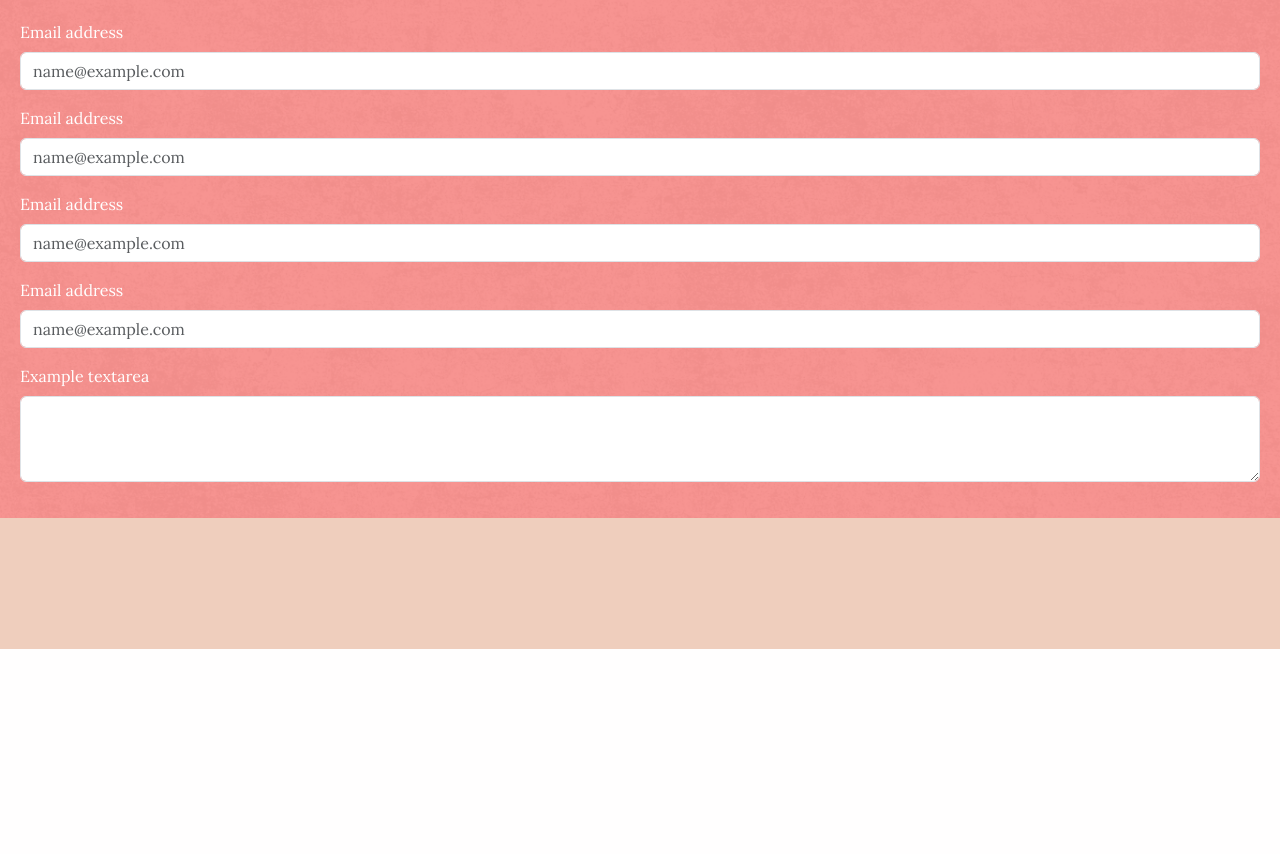
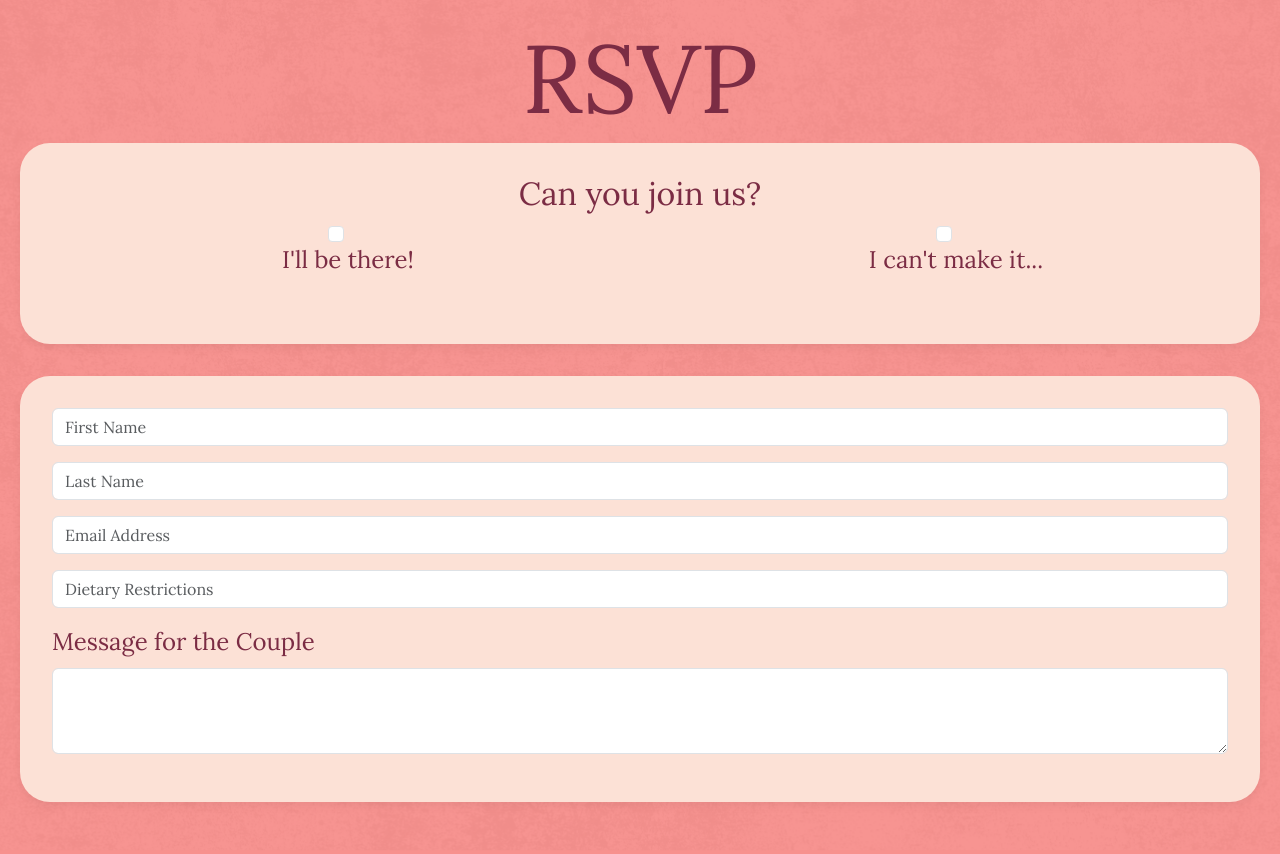
Before and after one commit to JohnShuford/wedding-site, a Django app: page /rsvp/ in a window 1280 px wide. Shown: the part 151-1005 px from the top of the page. Before the commit the page ends 800 px from the top, so only its background shows below. Run offline with Django 5.2, Linux system fonts and the light colour scheme; some web fonts are replaced.

Commit message:
further updates to the FE, main changes for the RSVP form and adding in the collapse action for the FAQ page!

```diff
--- a/wedding/static/css/style.css
+++ b/wedding/static/css/style.css
@@ -248,6 +282,45 @@ header img {
   padding: 20px;
   border: #2e2e2e;
   color: white;                   /* optional: if the bg is dark */
+}
+
+.rsvp .container-xxl {
+  background-color: #fce1d6; /* soft blush tone to match your theme */
+  border-radius: 30px;
+  padding: 2rem;
+  margin-bottom: 2rem;
+  box-shadow: 0 4px 10px rgba(0, 0, 0, 0.05); /* soft shadow for separation */
+}
+
+.rsvp h1 {
+  color: #7b2c44;
+  text-align: center;
+  font-size: 6rem;
+}
+
+.rsvp h2 {
+  color: #7b2c44;
+  text-align: center;
+  font-size: 2rem;
+}
+
+.rsvp .form-check {
+  display: flex;
+  flex-direction: column;
+  align-items: center;
+  justify-content: center;
+  height: 100%;
+  text-align: center;
+}
+
+.rsvp .form-check-label {
+  font-size: 1.5rem;
+  color: #7b2c44;
+}
+
+.rsvp .form-label {
+  font-size: 1.5rem;
+  color: #7b2c44;
 }
 
 /* Photo Gallery */
--- a/wedding/templates/wedding/base.html
+++ b/wedding/templates/wedding/base.html
@@ -35,6 +35,9 @@
 <div>
     {% block content %}{% endblock %}
 </div>
-
+<!-- Bootstrap Bundle with Popper (REQUIRED for accordion) -->
+<script src="https://cdn.jsdelivr.net/npm/bootstrap@5.3.3/dist/js/bootstrap.bundle.min.js"
+        integrity="sha384-YvpcrYf0tY3lHB60NNkmXc5s9fDVZLESaAA55NDzOxhy9GkcIdslK1eN7N6jIeHz"
+        crossorigin="anonymous"></script>
 </body>
 </html>
--- a/wedding/templates/wedding/rsvp.html
+++ b/wedding/templates/wedding/rsvp.html
@@ -3,25 +3,45 @@
 {% block content %}
 {% load static%}
 <div class="rsvp">
+  <h1> RSVP </h1>
+  <div class="container-xxl">
+    <h2>Can you join us?</h2>
+    <div class="row">
+      <div class="col">
+        <div class="form-check">
+          <input class="form-check-input" type="checkbox" value="" id="checkDefault">
+          <label class="form-check-label" for="checkDefault">
+            I'll be there!
+          </label>
+        </div>
+      </div>
+      <div class="col">
+        <div class="form-check">
+          <input class="form-check-input" type="checkbox" value="" id="checkDefault">
+          <label class="form-check-label" for="checkDefault">
+            I can't make it...
+          </label>
+        </div>
+      </div>
+    </div>
+  </div>
+  <div class="container-xxl">
     <div class="mb-3">
-    <label for="exampleFormControlInput1" class="form-label">Email address</label>
-    <input type="email" class="form-control" id="exampleFormControlInput1" placeholder="name@example.com">
+      <input type="email" class="form-control" id="exampleFormControlInput1" placeholder="First Name">
     </div>
     <div class="mb-3">
-    <label for="exampleFormControlInput1" class="form-label">Email address</label>
-    <input type="email" class="form-control" id="exampleFormControlInput1" placeholder="name@example.com">
+      <input type="email" class="form-control" id="exampleFormControlInput1" placeholder="Last Name">
     </div>
     <div class="mb-3">
-    <label for="exampleFormControlInput1" class="form-label">Email address</label>
-    <input type="email" class="form-control" id="exampleFormControlInput1" placeholder="name@example.com">
+      <input type="email" class="form-control" id="exampleFormControlInput1" placeholder="Email Address">
     </div>
     <div class="mb-3">
-    <label for="exampleFormControlInput1" class="form-label">Email address</label>
-    <input type="email" class="form-control" id="exampleFormControlInput1" placeholder="name@example.com">
+      <input type="email" class="form-control" id="exampleFormControlInput1" placeholder="Dietary Restrictions">
     </div>
     <div class="mb-3">
-    <label for="exampleFormControlTextarea1" class="form-label">Example textarea</label>
+      <label for="exampleFormControlTextarea1" class="form-label">Message for the Couple</label>
       <textarea class="form-control" id="exampleFormControlTextarea1" rows="3"></textarea>
+    </div>
   </div>
 <div>
 {% endblock %}
```
Also changed, not shown: other parts of wedding/static/css/style.css (+35 -1 lines), wedding/templates/wedding/downtown_westminster.html (+12 -1 lines), wedding/templates/wedding/faq.html (added, +47 -0 lines). Lines whose indentation alone changed are shown as unchanged.
